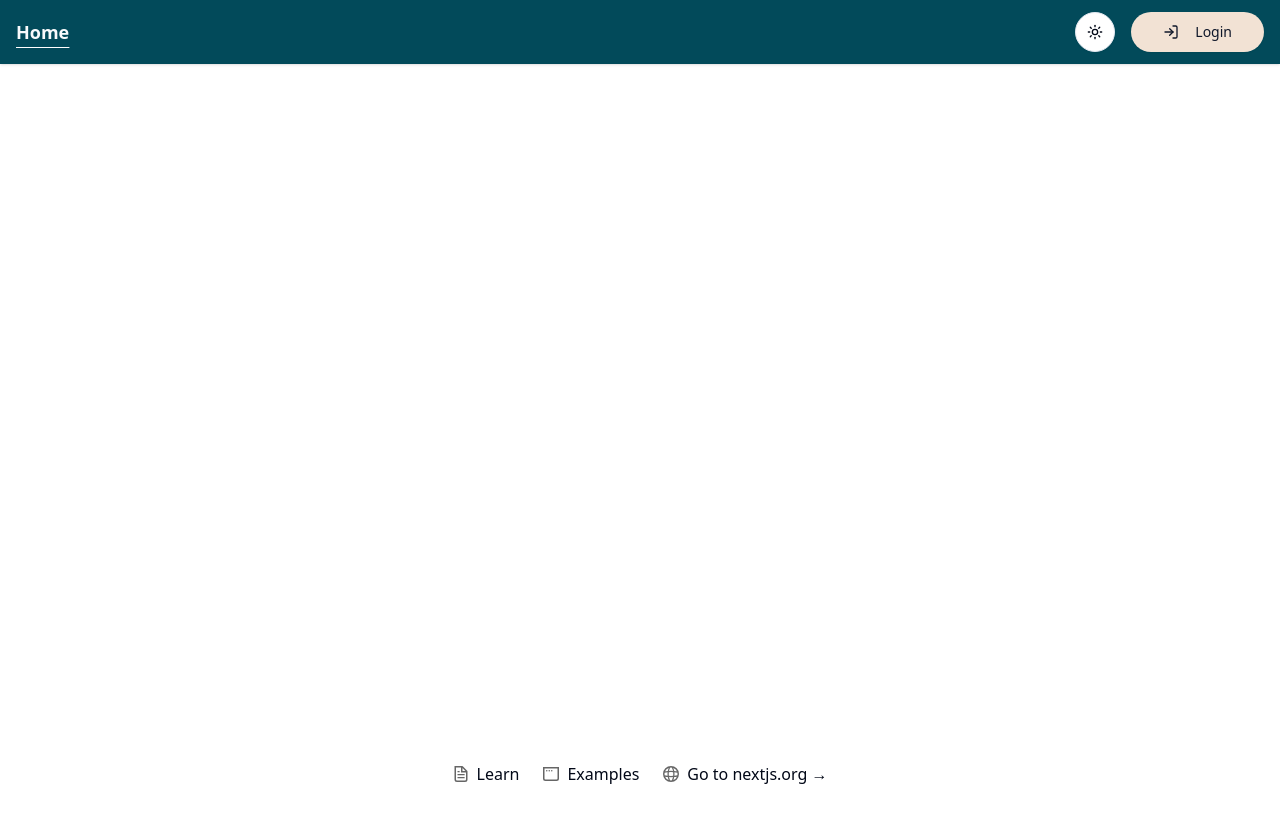
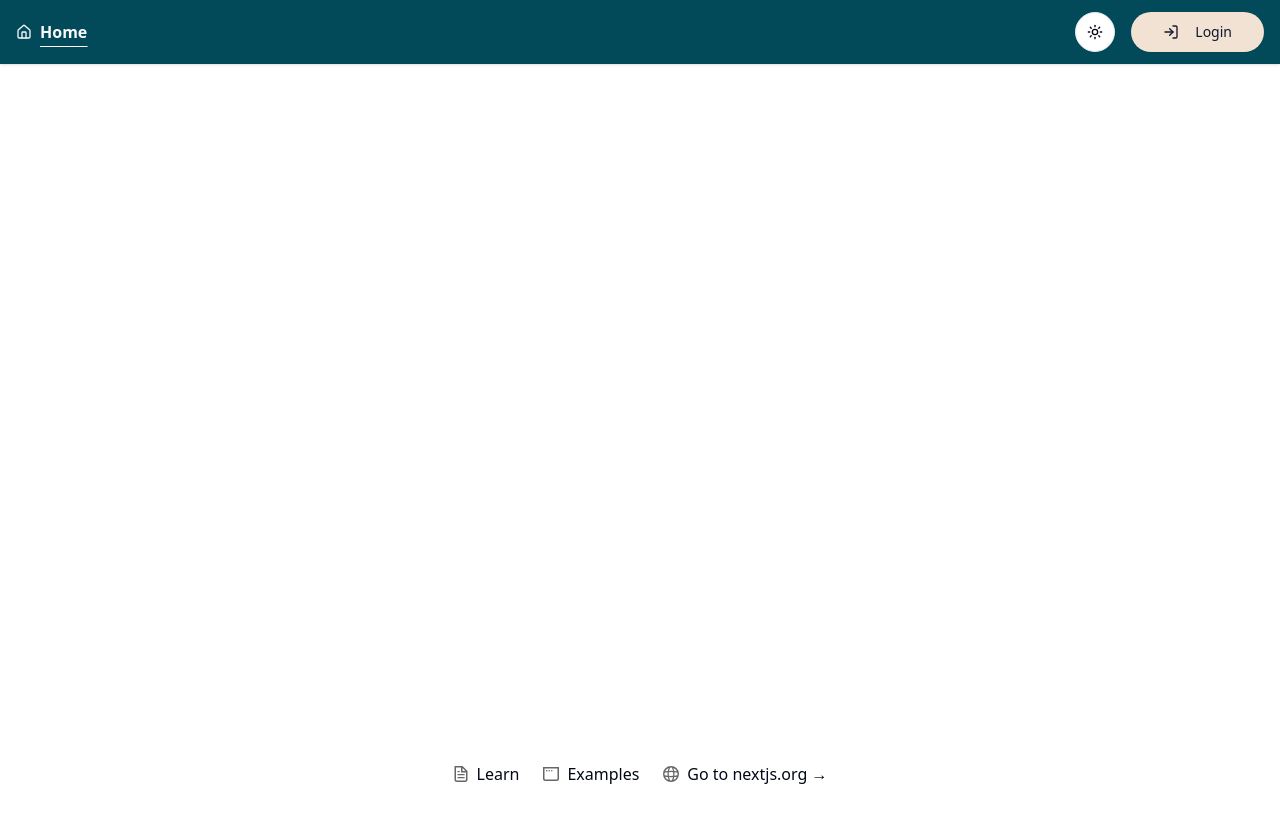
Before and after one commit to chartsNgraphs/ai-fund-app, a Next.js app: page / in a window 1280 px wide. Shown: the top 822 px of the page. Built offline with nearby package versions, Linux system fonts and the light colour scheme; no server answers.

Commit message:
header icons

```diff
--- a/src/components/header/header-links.tsx
+++ b/src/components/header/header-links.tsx
@@ -1,9 +1,10 @@
 'use client';
 import Link from "next/link";
+import { Home, UsersRound, MessagesSquare } from "lucide-react";
 import { usePathname } from "next/navigation";
 
 
-export default function HeaderLinks({ session }: { session: boolean;}) {
+export default function HeaderLinks({ session }: { session: boolean; }) {
 
   const pathName = usePathname();
 
@@ -14,15 +15,30 @@ export default function HeaderLinks({ session }: { session: boolean;}) {
   return (
     <ul className="hidden md:flex items-center gap-10 text-card-foreground">
       <li className={`${activeStyling("/")}`}>
-          <Link className="text-primary-foreground text-lg" href="/">Home</Link>
+        <Link className="text-primary-foreground text-md flex flex-row items-center gap-2" href="/">
+          <span className="flex flex-row items-center gap-2">
+            <Home className="w-4 h-4" />
+            Home
+          </span>
+        </Link>
       </li>
       {session ? (
         <>
+          <li className={`${activeStyling("/prospects")}`}>
+            <Link className="text-primary-foreground text-md flex flex-row items-center gap-2" href="/prospects">
+              <span className="flex flex-row items-center gap-2">
+                <UsersRound className="w-4 h-4" />
+                Prospects
+              </span>
+            </Link>
+          </li>
           <li className={`${activeStyling("/feed")}`}>
-              <Link className="text-primary-foreground text-lg" href="/feed" >Feed</Link>
-            </li>
-            <li className={`${activeStyling("/prospects")}`}>
-              <Link className="text-primary-foreground text-lg" href="/prospects" >Prospects</Link>
+            <Link className="text-primary-foreground text-md flex flex-row items-center gap-2" href="/feed">
+              <span className="flex flex-row items-center gap-2">
+                <MessagesSquare className="w-4 h-4" />
+                Feed
+              </span>
+            </Link>
           </li>
         </>
       ) : (
```
Lines whose indentation alone changed are shown as unchanged.
